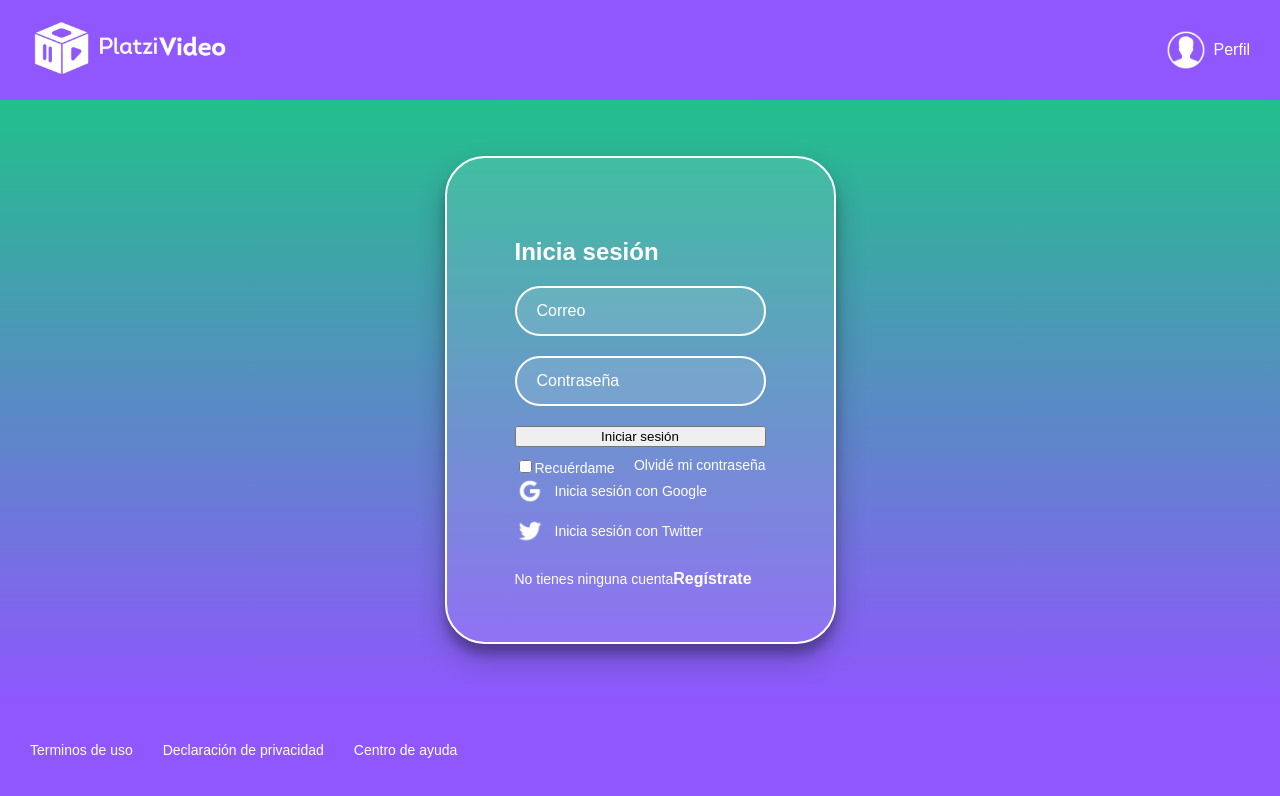
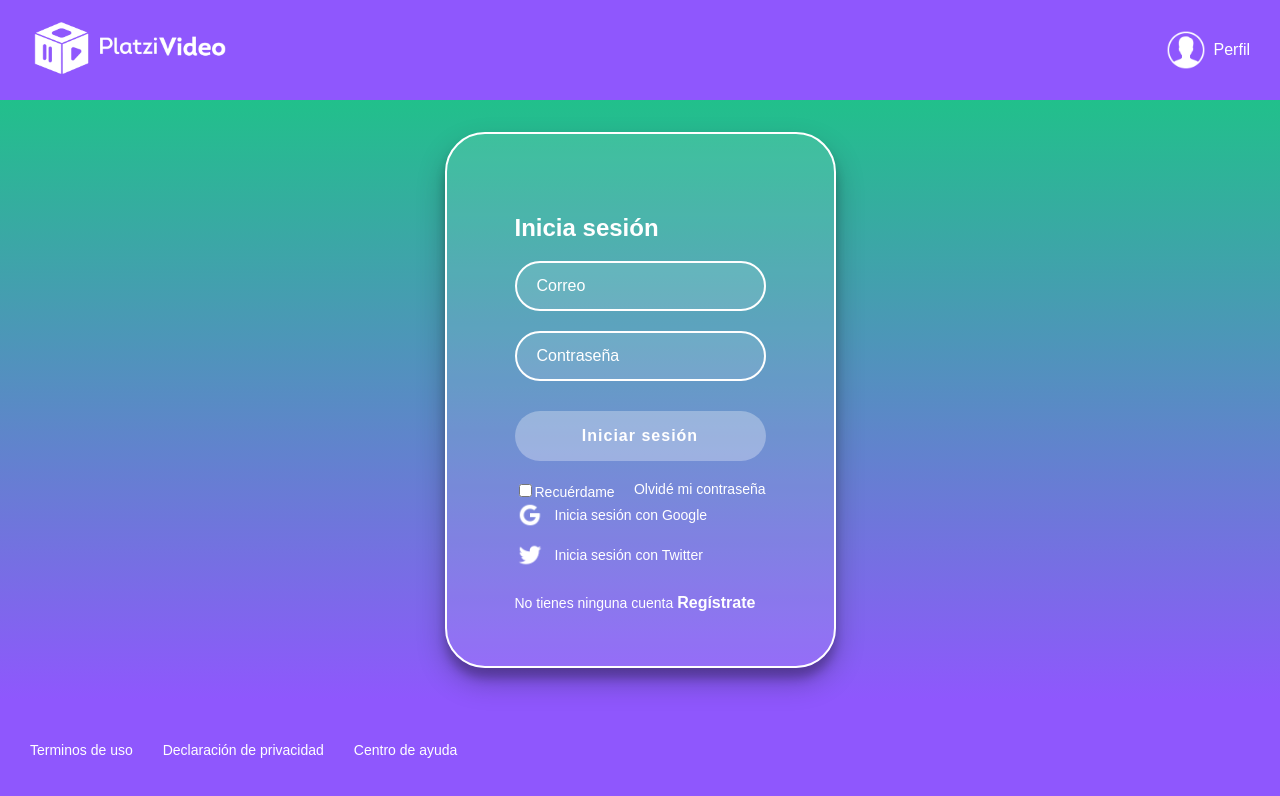
Before and after one commit to RosaIsela31/platzivideos, a React (Create React App) app: page /login in a window 1280 px wide. Shown: the top 796 px of the page. Built offline with nearby package versions, Linux system fonts and the light colour scheme.

Commit message:
React Router and redux finished

```diff
--- a/src/App.css
+++ b/src/App.css
@@ -18,3 +18,17 @@ body {
     flex-direction: column;
   }
 }
+
+.button {
+  background-color: rgba(255, 255, 255, 0.3);
+  border: none;
+  border-radius: 25px;
+  color: white;
+  cursor: pointer;
+  font-size: 16px;
+  font-weight: bold;
+  font-family: 'Multi', sans-serif;
+  height: 50px;
+  letter-spacing: 1px;
+  margin: 10px 0px;
+}
--- a/src/components/Login.jsx
+++ b/src/components/Login.jsx
@@ -60,7 +60,7 @@ const Login = props => {
           <div><img src={twitterIcon} /> Inicia sesión con Twitter</div>
         </section>
         <p className="login__container--register">
-          No tienes ninguna cuenta
+          No tienes ninguna cuenta {' '}
           <Link to="/register">
             Regístrate
           </Link>
```
